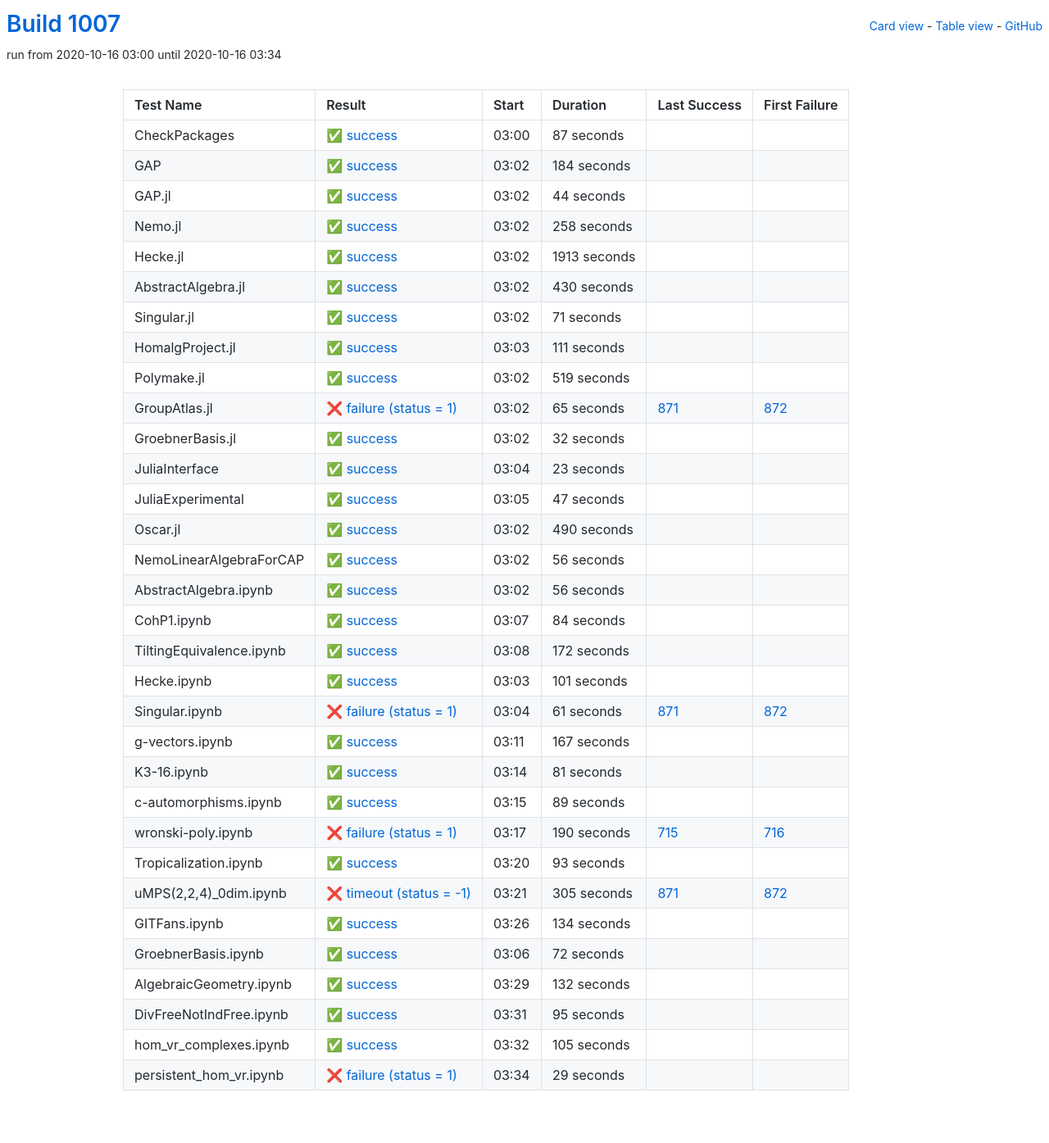
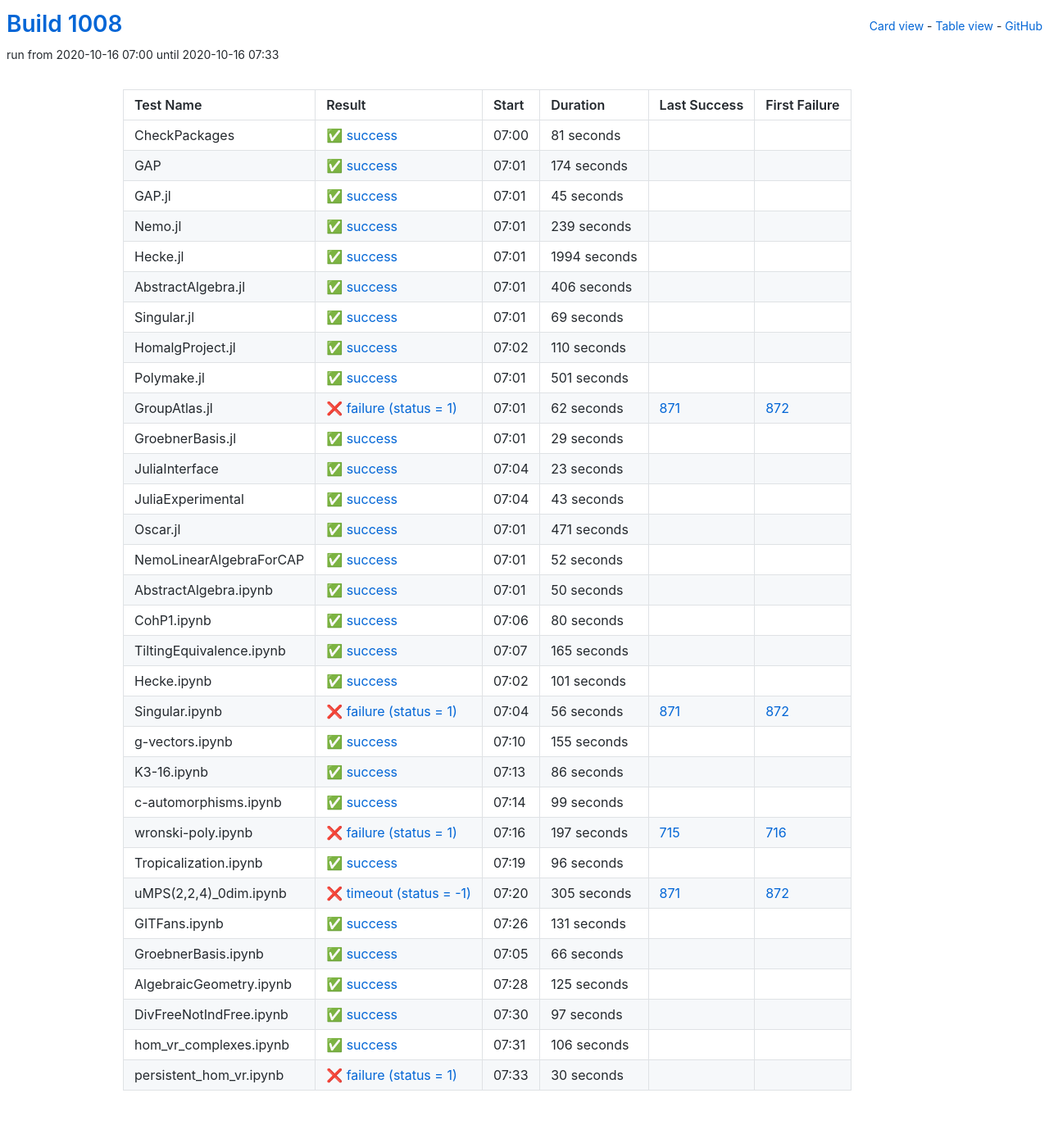
Before and after one commit to oscar-system/oscar-ci-status-stable, a Jekyll site: the page built from table.html, in a window 1280 px wide. Shown: the whole page at 82% size. Built offline with Jekyll 4.4.1, drawn with Linux system fonts in a browser that asks for light colours.

Commit message:
Build #1008

```diff
--- a/_data/ci.yml
+++ b/_data/ci.yml
@@ -1,6 +1,6 @@
 ---
-build: 1007
-build_url: https://oscarci.mathematik.uni-kl.de/job/oscar-stable/1007/
+build: 1008
+build_url: https://oscarci.mathematik.uni-kl.de/job/oscar-stable/1008/
 job: oscar-stable
 organization: oscar-system
 repo: oscar-ci-status-stable
@@ -8,140 +8,140 @@ repourl: https://github.com/oscar-system/oscar-ci-status-stable
 tests:
 - name: CheckPackages
   id: checkpackages
-  log: https://oscarci.mathematik.uni-kl.de/job/oscar-stable/1007/artifact/logs/build-1007/CheckPackages.log
-  start: 2020-10-16 03:00
+  log: https://oscarci.mathematik.uni-kl.de/job/oscar-stable/1008/artifact/logs/build-1008/CheckPackages.log
+  start: 2020-10-16 07:00
   success: true
   exitcode: 0
   status: success
-  duration: 87
+  duration: 81
   last_success: false
   last_success_url:
   first_failure: false
   first_failure_url:
 - name: GAP
   id: gap
-  log: https://oscarci.mathematik.uni-kl.de/job/oscar-stable/1007/artifact/logs/build-1007/GAP.log
-  start: 2020-10-16 03:02
+  log: https://oscarci.mathematik.uni-kl.de/job/oscar-stable/1008/artifact/logs/build-1008/GAP.log
+  start: 2020-10-16 07:01
   success: true
   exitcode: 0
   status: success
-  duration: 184
+  duration: 174
   last_success: false
   last_success_url:
   first_failure: false
   first_failure_url:
 - name: GAP.jl
   id: gap-jl
-  log: https://oscarci.mathematik.uni-kl.de/job/oscar-stable/1007/artifact/logs/build-1007/GAP.jl.log
-  start: 2020-10-16 03:02
+  log: https://oscarci.mathematik.uni-kl.de/job/oscar-stable/1008/artifact/logs/build-1008/GAP.jl.log
+  start: 2020-10-16 07:01
   success: true
   exitcode: 0
   status: success
-  duration: 44
+  duration: 45
   last_success: false
   last_success_url:
   first_failure: false
   first_failure_url:
 - name: Nemo.jl
   id: nemo-jl
-  log: https://oscarci.mathematik.uni-kl.de/job/oscar-stable/1007/artifact/logs/build-1007/Nemo.jl.log
-  start: 2020-10-16 03:02
+  log: https://oscarci.mathematik.uni-kl.de/job/oscar-stable/1008/artifact/logs/build-1008/Nemo.jl.log
+  start: 2020-10-16 07:01
   success: true
   exitcode: 0
   status: success
-  duration: 258
+  duration: 239
   last_success: false
   last_success_url:
   first_failure: false
   first_failure_url:
 - name: Hecke.jl
   id: hecke-jl
-  log: https://oscarci.mathematik.uni-kl.de/job/oscar-stable/1007/artifact/logs/build-1007/Hecke.jl.log
-  start: 2020-10-16 03:02
+  log: https://oscarci.mathematik.uni-kl.de/job/oscar-stable/1008/artifact/logs/build-1008/Hecke.jl.log
+  start: 2020-10-16 07:01
   success: true
   exitcode: 0
   status: success
-  duration: 1913
+  duration: 1994
   last_success: false
   last_success_url:
   first_failure: false
   first_failure_url:
 - name: AbstractAlgebra.jl
   id: abstractalgebra-jl
-  log: https://oscarci.mathematik.uni-kl.de/job/oscar-stable/1007/artifact/logs/build-1007/AbstractAlgebra.jl.log
-  start: 2020-10-16 03:02
+  log: https://oscarci.mathematik.uni-kl.de/job/oscar-stable/1008/artifact/logs/build-1008/AbstractAlgebra.jl.log
+  start: 2020-10-16 07:01
   success: true
   exitcode: 0
   status: success
-  duration: 430
+  duration: 406
   last_success: false
   last_success_url:
   first_failure: false
   first_failure_url:
 - name: Singular.jl
   id: singular-jl
-  log: https://oscarci.mathematik.uni-kl.de/job/oscar-stable/1007/artifact/logs/build-1007/Singular.jl.log
-  start: 2020-10-16 03:02
+  log: https://oscarci.mathematik.uni-kl.de/job/oscar-stable/1008/artifact/logs/build-1008/Singular.jl.log
+  start: 2020-10-16 07:01
   success: true
   exitcode: 0
   status: success
-  duration: 71
+  duration: 69
   last_success: false
   last_success_url:
   first_failure: false
   first_failure_url:
 - name: HomalgProject.jl
   id: homalgproject-jl
-  log: https://oscarci.mathematik.uni-kl.de/job/oscar-stable/1007/artifact/logs/build-1007/HomalgProject.jl.log
-  start: 2020-10-16 03:03
+  log: https://oscarci.mathematik.uni-kl.de/job/oscar-stable/1008/artifact/logs/build-1008/HomalgProject.jl.log
+  start: 2020-10-16 07:02
   success: true
   exitcode: 0
   status: success
-  duration: 111
+  duration: 110
   last_success: false
   last_success_url:
   first_failure: false
   first_failure_url:
 - name: Polymake.jl
   id: polymake-jl
-  log: https://oscarci.mathematik.uni-kl.de/job/oscar-stable/1007/artifact/logs/build-1007/Polymake.jl.log
-  start: 2020-10-16 03:02
+  log: https://oscarci.mathematik.uni-kl.de/job/oscar-stable/1008/artifact/logs/build-1008/Polymake.jl.log
+  start: 2020-10-16 07:01
   success: true
   exitcode: 0
   status: success
-  duration: 519
+  duration: 501
   last_success: false
   last_success_url:
   first_failure: false
   first_failure_url:
 - name: GroupAtlas.jl
   id: groupatlas-jl
-  log: https://oscarci.mathematik.uni-kl.de/job/oscar-stable/1007/artifact/logs/build-1007/GroupAtlas.jl.log
-  start: 2020-10-16 03:02
+  log: https://oscarci.mathematik.uni-kl.de/job/oscar-stable/1008/artifact/logs/build-1008/GroupAtlas.jl.log
+  start: 2020-10-16 07:01
   success: false
   exitcode: 1
   status: failure
-  duration: 65
+  duration: 62
   last_success: 871
   last_success_url: https://oscarci.mathematik.uni-kl.de/job/oscar-stable/871/
   first_failure: 872
   first_failure_url: https://oscarci.mathematik.uni-kl.de/job/oscar-stable/872/
 - name: GroebnerBasis.jl
   id: groebnerbasis-jl
-  log: https://oscarci.mathematik.uni-kl.de/job/oscar-stable/1007/artifact/logs/build-1007/GroebnerBasis.jl.log
-  start: 2020-10-16 03:02
+  log: https://oscarci.mathematik.uni-kl.de/job/oscar-stable/1008/artifact/logs/build-1008/GroebnerBasis.jl.log
+  start: 2020-10-16 07:01
   success: true
   exitcode: 0
   status: success
-  duration: 32
+  duration: 29
   last_success: false
   last_success_url:
   first_failure: false
   first_failure_url:
 - name: JuliaInterface
   id: juliainterface
-  log: https://oscarci.mathematik.uni-kl.de/job/oscar-stable/1007/artifact/logs/build-1007/JuliaInterface.log
-  start: 2020-10-16 03:04
+  log: https://oscarci.mathematik.uni-kl.de/job/oscar-stable/1008/artifact/logs/build-1008/JuliaInterface.log
+  start: 2020-10-16 07:04
   success: true
   exitcode: 0
   status: success
@@ -152,80 +152,80 @@ tests:
   first_failure_url:
 - name: JuliaExperimental
   id: juliaexperimental
-  log: https://oscarci.mathematik.uni-kl.de/job/oscar-stable/1007/artifact/logs/build-1007/JuliaExperimental.log
-  start: 2020-10-16 03:05
+  log: https://oscarci.mathematik.uni-kl.de/job/oscar-stable/1008/artifact/logs/build-1008/JuliaExperimental.log
+  start: 2020-10-16 07:04
   success: true
   exitcode: 0
   status: success
-  duration: 47
+  duration: 43
   last_success: false
   last_success_url:
   first_failure: false
   first_failure_url:
 - name: Oscar.jl
   id: oscar-jl
-  log: https://oscarci.mathematik.uni-kl.de/job/oscar-stable/1007/artifact/logs/build-1007/Oscar.jl.log
-  start: 2020-10-16 03:02
+  log: https://oscarci.mathematik.uni-kl.de/job/oscar-stable/1008/artifact/logs/build-1008/Oscar.jl.log
+  start: 2020-10-16 07:01
   success: true
   exitcode: 0
   status: success
-  duration: 490
+  duration: 471
   last_success: false
   last_success_url:
   first_failure: false
   first_failure_url:
 - name: NemoLinearAlgebraForCAP
   id: nemolinearalgebraforcap
-  log: https://oscarci.mathematik.uni-kl.de/job/oscar-stable/1007/artifact/logs/build-1007/NemoLinearAlgebraForCAP.log
-  start: 2020-10-16 03:02
+  log: https://oscarci.mathematik.uni-kl.de/job/oscar-stable/1008/artifact/logs/build-1008/NemoLinearAlgebraForCAP.log
+  start: 2020-10-16 07:01
   success: true
   exitcode: 0
   status: success
-  duration: 56
+  duration: 52
   last_success: false
   last_success_url:
   first_failure: false
   first_failure_url:
 - name: AbstractAlgebra.ipynb
   id: abstractalgebra-ipynb
-  log: https://oscarci.mathematik.uni-kl.de/job/oscar-stable/1007/artifact/logs/build-1007/AbstractAlgebra.ipynb.log
-  start: 2020-10-16 03:02
+  log: https://oscarci.mathematik.uni-kl.de/job/oscar-stable/1008/artifact/logs/build-1008/AbstractAlgebra.ipynb.log
+  start: 2020-10-16 07:01
   success: true
   exitcode: 0
   status: success
-  duration: 56
+  duration: 50
   last_success: false
   last_success_url:
   first_failure: false
   first_failure_url:
 - name: CohP1.ipynb
   id: cohp1-ipynb
-  log: https://oscarci.mathematik.uni-kl.de/job/oscar-stable/1007/artifact/logs/build-1007/CohP1.ipynb.log
-  start: 2020-10-16 03:07
+  log: https://oscarci.mathematik.uni-kl.de/job/oscar-stable/1008/artifact/logs/build-1008/CohP1.ipynb.log
+  start: 2020-10-16 07:06
   success: true
   exitcode: 0
   status: success
-  duration: 84
+  duration: 80
   last_success: false
   last_success_url:
   first_failure: false
   first_failure_url:
 - name: TiltingEquivalence.ipynb
   id: tiltingequivalence-ipynb
-  log: https://oscarci.mathematik.uni-kl.de/job/oscar-stable/1007/artifact/logs/build-1007/TiltingEquivalence.ipynb.log
-  start: 2020-10-16 03:08
+  log: https://oscarci.mathematik.uni-kl.de/job/oscar-stable/1008/artifact/logs/build-1008/TiltingEquivalence.ipynb.log
+  start: 2020-10-16 07:07
   success: true
   exitcode: 0
   status: success
-  duration: 172
+  duration: 165
   last_success: false
   last_success_url:
   first_failure: false
   first_failure_url:
 - name: Hecke.ipynb
   id: hecke-ipynb
-  log: https://oscarci.mathematik.uni-kl.de/job/oscar-stable/1007/artifact/logs/build-1007/Hecke.ipynb.log
-  start: 2020-10-16 03:03
+  log: https://oscarci.mathematik.uni-kl.de/job/oscar-stable/1008/artifact/logs/build-1008/Hecke.ipynb.log
+  start: 2020-10-16 07:02
   success: true
   exitcode: 0
   status: success
@@ -236,80 +236,80 @@ tests:
   first_failure_url:
 - name: Singular.ipynb
   id: singular-ipynb
-  log: https://oscarci.mathematik.uni-kl.de/job/oscar-stable/1007/artifact/logs/build-1007/Singular.ipynb.log
-  start: 2020-10-16 03:04
+  log: https://oscarci.mathematik.uni-kl.de/job/oscar-stable/1008/artifact/logs/build-1008/Singular.ipynb.log
+  start: 2020-10-16 07:04
   success: false
   exitcode: 1
   status: failure
-  duration: 61
+  duration: 56
   last_success: 871
   last_success_url: https://oscarci.mathematik.uni-kl.de/job/oscar-stable/871/
   first_failure: 872
   first_failure_url: https://oscarci.mathematik.uni-kl.de/job/oscar-stable/872/
 - name: g-vectors.ipynb
   id: g-vectors-ipynb
-  log: https://oscarci.mathematik.uni-kl.de/job/oscar-stable/1007/artifact/logs/build-1007/g-vectors.ipynb.log
-  start: 2020-10-16 03:11
+  log: https://oscarci.mathematik.uni-kl.de/job/oscar-stable/1008/artifact/logs/build-1008/g-vectors.ipynb.log
+  start: 2020-10-16 07:10
   success: true
   exitcode: 0
   status: success
-  duration: 167
+  duration: 155
   last_success: false
   last_success_url:
   first_failure: false
   first_failure_url:
 - name: K3-16.ipynb
   id: k3-16-ipynb
-  log: https://oscarci.mathematik.uni-kl.de/job/oscar-stable/1007/artifact/logs/build-1007/K3-16.ipynb.log
-  start: 2020-10-16 03:14
+  log: https://oscarci.mathematik.uni-kl.de/job/oscar-stable/1008/artifact/logs/build-1008/K3-16.ipynb.log
+  start: 2020-10-16 07:13
   success: true
   exitcode: 0
   status: success
-  duration: 81
+  duration: 86
   last_success: false
   last_success_url:
   first_failure: false
   first_failure_url:
 - name: c-automorphisms.ipynb
   id: c-automorphisms-ipynb
-  log: https://oscarci.mathematik.uni-kl.de/job/oscar-stable/1007/artifact/logs/build-1007/c-automorphisms.ipynb.log
-  start: 2020-10-16 03:15
+  log: https://oscarci.mathematik.uni-kl.de/job/oscar-stable/1008/artifact/logs/build-1008/c-automorphisms.ipynb.log
+  start: 2020-10-16 07:14
   success: true
   exitcode: 0
   status: success
-  duration: 89
+  duration: 99
   last_success: false
   last_success_url:
   first_failure: false
   first_failure_url:
 - name: wronski-poly.ipynb
   id: wronski-poly-ipynb
-  log: https://oscarci.mathematik.uni-kl.de/job/oscar-stable/1007/artifact/logs/build-1007/wronski-poly.ipynb.log
-  start: 2020-10-16 03:17
+  log: https://oscarci.mathematik.uni-kl.de/job/oscar-stable/1008/artifact/logs/build-1008/wronski-poly.ipynb.log
+  start: 2020-10-16 07:16
   success: false
   exitcode: 1
   status: failure
-  duration: 190
+  duration: 197
   last_success: 715
   last_success_url: https://oscarci.mathematik.uni-kl.de/job/oscar-stable/715/
   first_failure: 716
   first_failure_url: https://oscarci.mathematik.uni-kl.de/job/oscar-stable/716/
 - name: Tropicalization.ipynb
   id: tropicalization-ipynb
-  log: https://oscarci.mathematik.uni-kl.de/job/oscar-stable/1007/artifact/logs/build-1007/Tropicalization.ipynb.log
-  start: 2020-10-16 03:20
+  log: https://oscarci.mathematik.uni-kl.de/job/oscar-stable/1008/artifact/logs/build-1008/Tropicalization.ipynb.log
+  start: 2020-10-16 07:19
   success: true
   exitcode: 0
   status: success
-  duration: 93
+  duration: 96
   last_success: false
   last_success_url:
   first_failure: false
   first_failure_url:
 - name: uMPS(2,2,4)_0dim.ipynb
   id: umps-2-2-4-0dim-ipynb
-  log: https://oscarci.mathematik.uni-kl.de/job/oscar-stable/1007/artifact/logs/build-1007/uMPS-2-2-4-_0dim.ipynb.log
-  start: 2020-10-16 03:21
+  log: https://oscarci.mathematik.uni-kl.de/job/oscar-stable/1008/artifact/logs/build-1008/uMPS-2-2-4-_0dim.ipynb.log
+  start: 2020-10-16 07:20
   success: false
   exitcode: -1
   status: timeout
@@ -320,72 +320,72 @@ tests:
   first_failure_url: https://oscarci.mathematik.uni-kl.de/job/oscar-stable/872/
 - name: GITFans.ipynb
   id: gitfans-ipynb
-  log: https://oscarci.mathematik.uni-kl.de/job/oscar-stable/1007/artifact/logs/build-1007/GITFans.ipynb.log
-  start: 2020-10-16 03:26
+  log: https://oscarci.mathematik.uni-kl.de/job/oscar-stable/1008/artifact/logs/build-1008/GITFans.ipynb.log
+  start: 2020-10-16 07:26
   success: true
   exitcode: 0
   status: success
-  duration: 134
+  duration: 131
   last_success: false
   last_success_url:
   first_failure: false
   first_failure_url:
 - name: GroebnerBasis.ipynb
   id: groebnerbasis-ipynb
-  log: https://oscarci.mathematik.uni-kl.de/job/oscar-stable/1007/artifact/logs/build-1007/GroebnerBasis.ipynb.log
-  start: 2020-10-16 03:06
+  log: https://oscarci.mathematik.uni-kl.de/job/oscar-stable/1008/artifact/logs/build-1008/GroebnerBasis.ipynb.log
+  start: 2020-10-16 07:05
   success: true
   exitcode: 0
   status: success
-  duration: 72
+  duration: 66
   last_success: false
   last_success_url:
   first_failure: false
   first_failure_url:
 - name: AlgebraicGeometry.ipynb
   id: algebraicgeometry-ipynb
-  log: https://oscarci.mathematik.uni-kl.de/job/oscar-stable/1007/artifact/logs/build-1007/AlgebraicGeometry.ipynb.log
-  start: 2020-10-16 03:29
+  log: https://oscarci.mathematik.uni-kl.de/job/oscar-stable/1008/artifact/logs/build-1008/AlgebraicGeometry.ipynb.log
+  start: 2020-10-16 07:28
   success: true
   exitcode: 0
   status: success
-  duration: 132
+  duration: 125
   last_success: false
   last_success_url:
   first_failure: false
   first_failure_url:
 - name: DivFreeNotIndFree.ipynb
   id: divfreenotindfree-ipynb
-  log: https://oscarci.mathematik.uni-kl.de/job/oscar-stable/1007/artifact/logs/build-1007/DivFreeNotIndFree.ipynb.log
-  start: 2020-10-16 03:31
+  log: https://oscarci.mathematik.uni-kl.de/job/oscar-stable/1008/artifact/logs/build-1008/DivFreeNotIndFree.ipynb.log
+  start: 2020-10-16 07:30
   success: true
   exitcode: 0
   status: success
-  duration: 95
+  duration: 97
   last_success: false
   last_success_url:
   first_failure: false
   first_failure_url:
 - name: hom_vr_complexes.ipynb
   id: hom-vr-complexes-ipynb
-  log: https://oscarci.mathematik.uni-kl.de/job/oscar-stable/1007/artifact/logs/build-1007/hom_vr_complexes.ipynb.log
-  start: 2020-10-16 03:32
+  log: https://oscarci.mathematik.uni-kl.de/job/oscar-stable/1008/artifact/logs/build-1008/hom_vr_complexes.ipynb.log
+  start: 2020-10-16 07:31
   success: true
   exitcode: 0
   status: success
-  duration: 105
+  duration: 106
   last_success: false
   last_success_url:
   first_failure: false
   first_failure_url:
 - name: persistent_hom_vr.ipynb
   id: persistent-hom-vr-ipynb
-  log: https://oscarci.mathematik.uni-kl.de/job/oscar-stable/1007/artifact/logs/build-1007/persistent_hom_vr.ipynb.log
-  start: 2020-10-16 03:34
+  log: https://oscarci.mathematik.uni-kl.de/job/oscar-stable/1008/artifact/logs/build-1008/persistent_hom_vr.ipynb.log
+  start: 2020-10-16 07:33
   success: false
   exitcode: 1
   status: failure
-  duration: 29
+  duration: 30
   last_success: false
   last_success_url:
   first_failure: false
```
Also changed, not shown: README.md.
